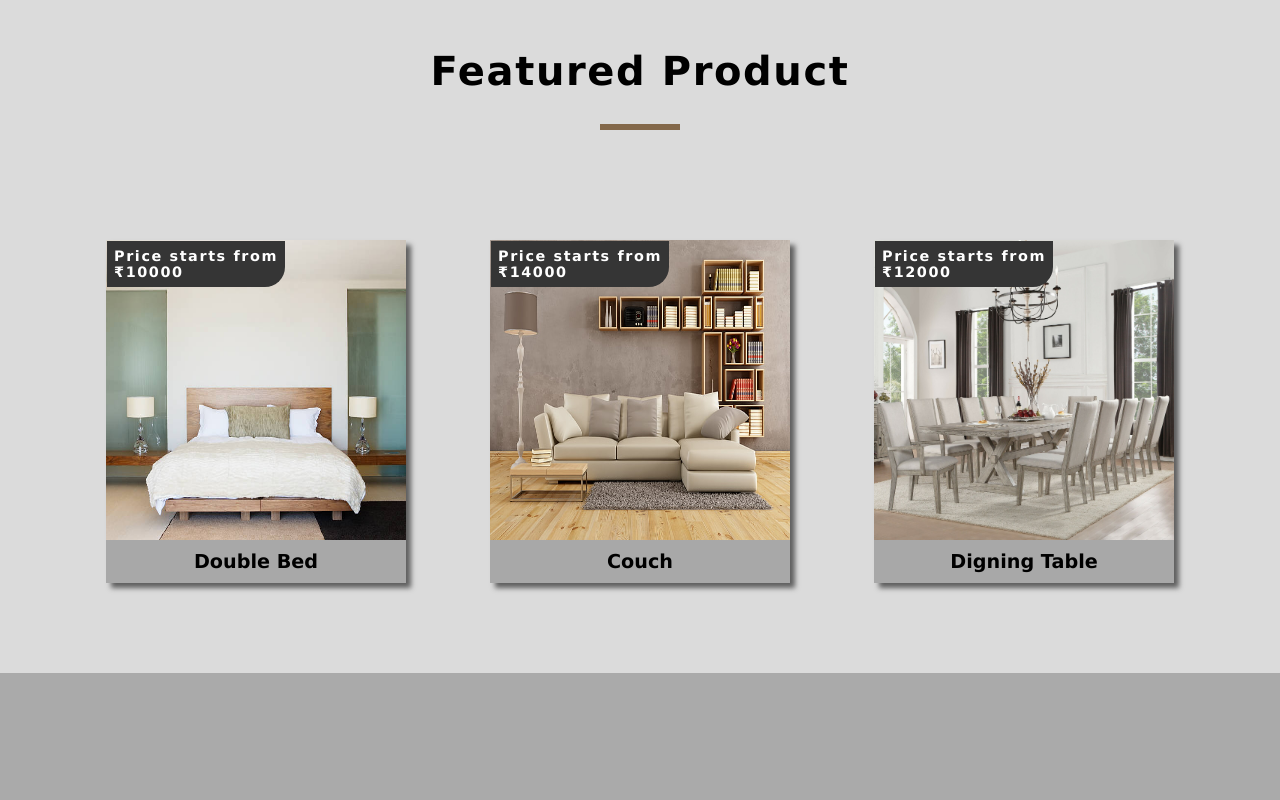
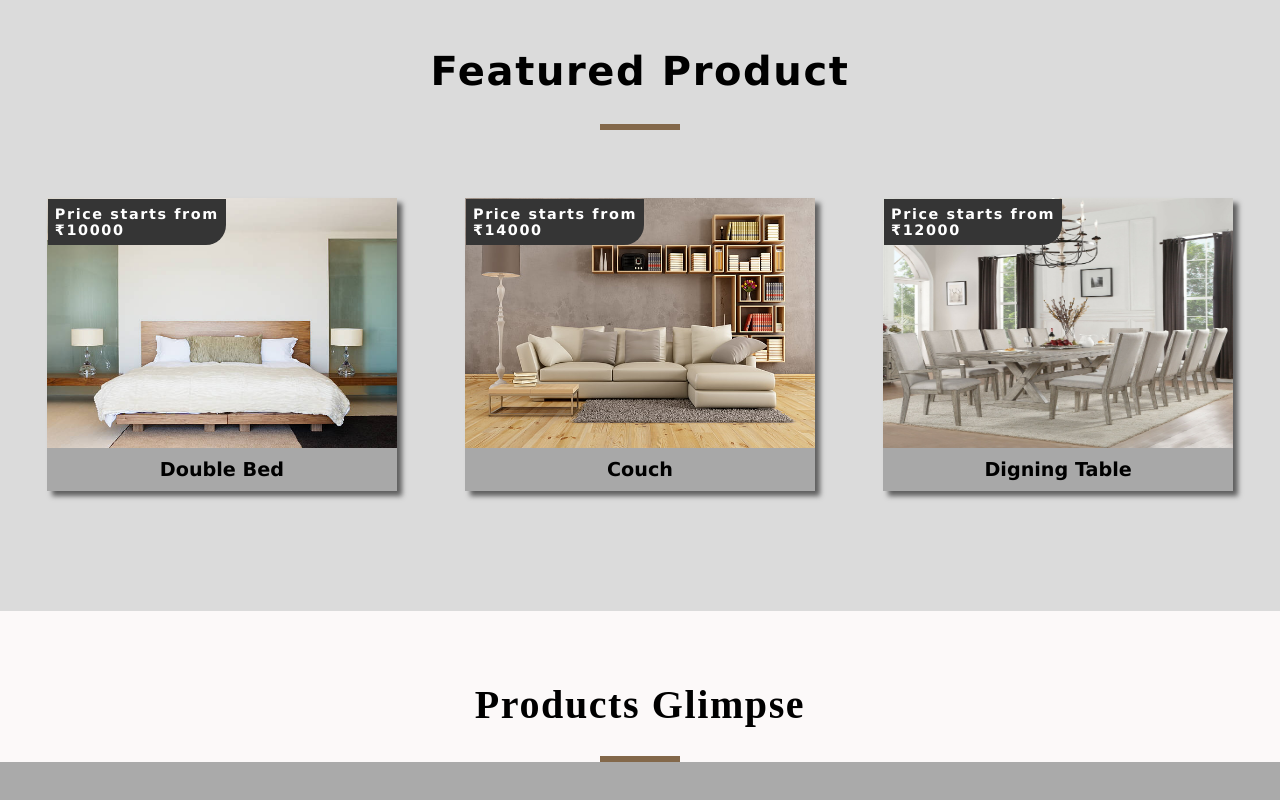
Before and after one commit to AniketDevmore/FurnitureShop, a React (Vite) app: page / in a window 1280 px wide. Shown: the part 1418-2218 px from the top of the page. Built offline with nearby package versions, Linux system fonts and the light colour scheme.

Commit message:
add glimse

```diff
--- a/src/components/landingPage/LandingPage.css
+++ b/src/components/landingPage/LandingPage.css
@@ -130,11 +130,12 @@
   flex-direction: row;
   flex-wrap: wrap;
   justify-content: space-around;
-  max-width: 90vw;
-  margin: 20px auto;
+  max-width: 98vw;
+  margin: 0 auto;
+  padding: 30px 0 90px 0;
 }
 .productFeatures > div {
-  margin: 60px auto;
+  margin: 0 auto;
   padding: 30px;
   position: relative;
 }
@@ -142,8 +143,8 @@
   box-shadow: 5px 5px 5px #5f5f5f;
 }
 .productFeatures div div div:first-child {
-  width: 300px;
-  height: 300px;
+  width: 350px;
+  height: 250px;
   margin: auto;
 }
 .productFeatures img {
@@ -207,3 +208,21 @@
   color: #b3936f;
   transition: 0.7s ease;
 }
+
+/* landing page product glimpse design */
+.glimpseOuter {
+  background-color: #fcf9f9;
+}
+.glimpseOuter div:first-child h6 {
+  font-size: 2.5rem;
+  text-align: center;
+  letter-spacing: 0.1rem;
+  margin: 0 auto;
+  padding: 70px 0 20px 0;
+}
+.glimpseOuter div:first-child hr {
+  width: 80px;
+  height: 6px;
+  background-color: #83684a;
+  border-style: none;
+}
--- a/src/components/landingPage/LandingPage.jsx
+++ b/src/components/landingPage/LandingPage.jsx
@@ -5,11 +5,15 @@
 import { useSelector } from "react-redux";
 
 const LandingPage = () => {
+  // get featured product data
   const featuredPro = useSelector(
     (state) => state.counterSlice.featuredProduct
   );
+
+  // get glimps data
   return (
     <div>
+      {/* heading image */}
       <div className="landingOuterDiv">
         <div className="landingPageBack">
           <img src={landingPageBackImg} alt="Luxary beds" />
@@ -21,6 +25,7 @@
           <Link to={"/products"}>OUR PRODUCTS</Link>
         </div>
       </div>
+      {/* services section */}
       <div className="landingPageServices">
         <div className="serviceTop">
           <h1>Services</h1>
@@ -66,6 +71,7 @@
           </div>
         </div>
       </div>
+      {/* featured product section */}
       <div className="productFeaturesMain">
         <div className="productFeaturesTitle">
           <h6>Featured Product</h6>
@@ -84,7 +90,6 @@
                     <Link to={`/features/${ele.id}`}>FEATURES</Link>
                   </div>
                 </div>
-
                 <div>
                   <h6>{ele.title}</h6>
                 </div>
@@ -93,6 +98,14 @@
           ))}
         </div>
       </div>
+      {/* product glimpse section */}
+      <div className="glimpseOuter">
+        <div>
+          <h6>Products Glimpse</h6>
+          <hr />
+        </div>
+        <div>{}</div>
+      </div>
     </div>
   );
 };
```
